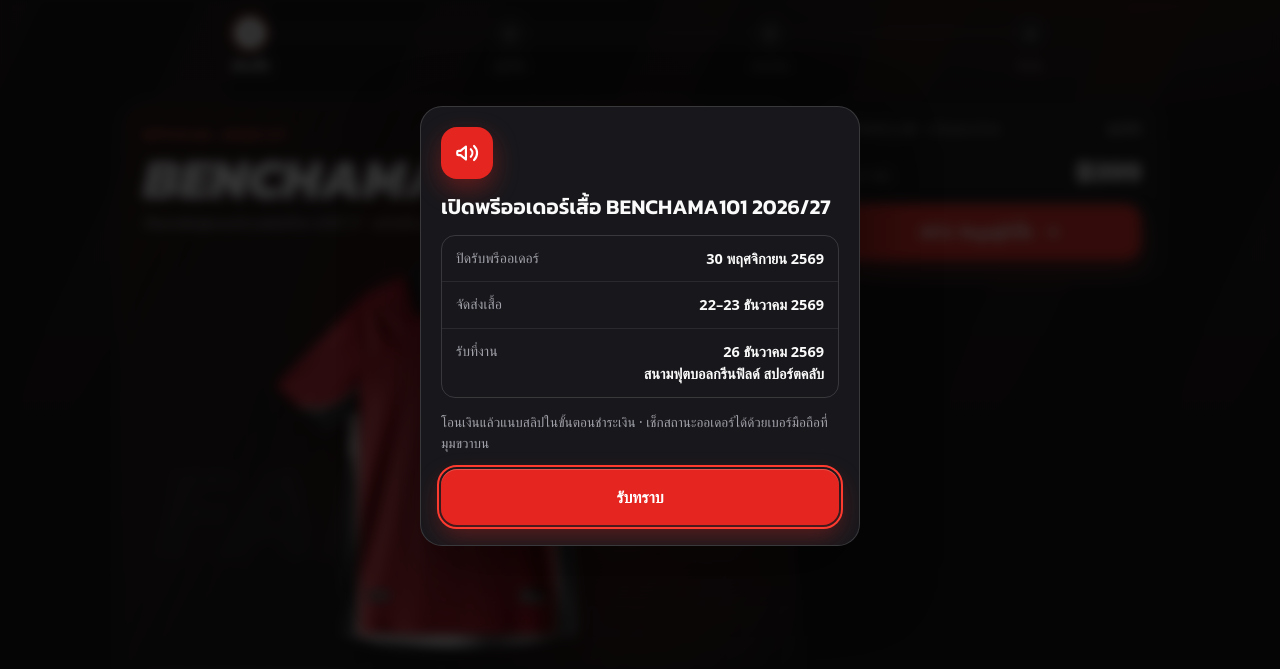
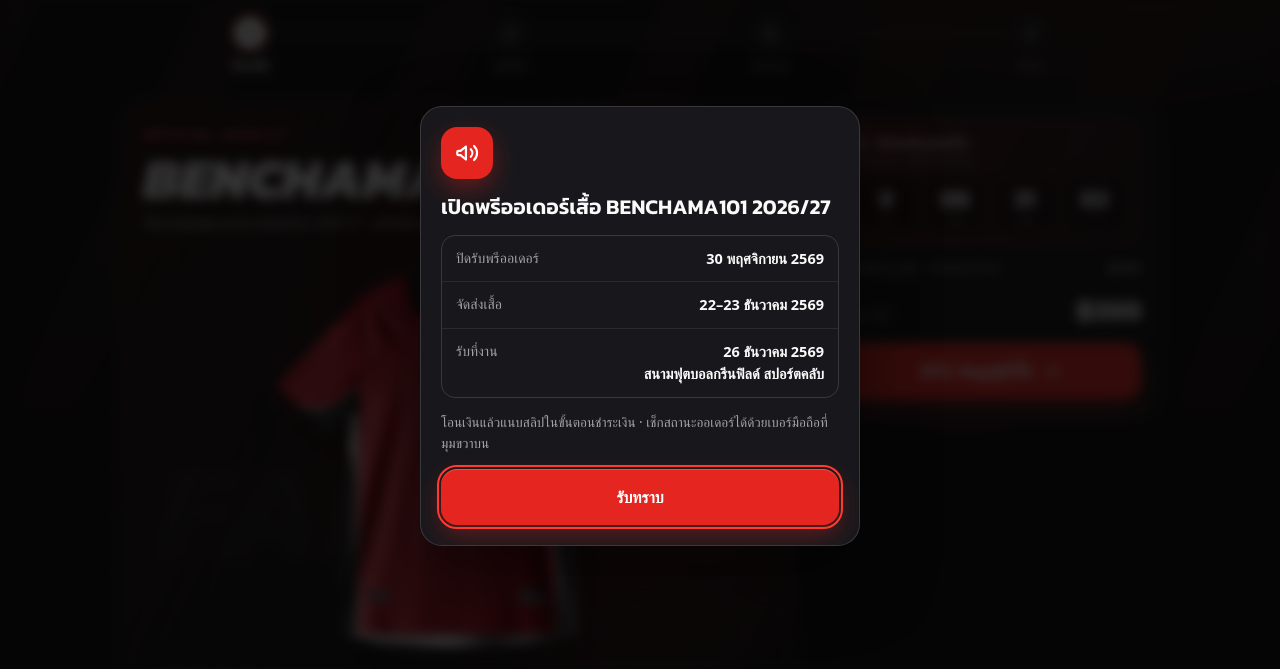
Before and after one commit to superwitsan10-beep/benchama101-jersey, a plain HTML site: page index.html in a window 1280 px wide. Shown: the part 74-743 px from the top of the page. Drawn offline with Linux system fonts and the light colour scheme; a web font is replaced by a local one.

Commit message:
Add pre-order countdown to order summary panel
Co-Authored-By: Claude Opus 5.5 <noreply@anthropic.com>
Claude-Session: https://claude.ai/code/session_012rsS9GvruoQ5gqp8V116oS

```diff
--- a/index.html
+++ b/index.html
@@ -150,6 +150,21 @@ select.in option{background:#18181C}
 .modal{position:fixed;inset:0;z-index:55;background:rgba(5,5,6,.8);backdrop-filter:blur(6px);-webkit-backdrop-filter:blur(6px);display:flex;align-items:flex-end;justify-content:center;padding:16px;animation:fade .2s}
 @media (min-width:600px){.modal{align-items:center}}
 .modal-card{width:min(440px,100%);max-height:88vh;overflow:auto;background:var(--surface2);border:1px solid var(--line2);border-radius:22px;padding:20px;display:flex;flex-direction:column;gap:12px;box-shadow:0 30px 70px rgba(0,0,0,.5);animation:in .3s var(--ease)}
+.cd{display:flex;align-items:center;justify-content:space-between;gap:10px;padding:12px 12px 12px 14px;border-radius:16px;background:linear-gradient(120deg,rgba(229,37,31,.22),rgba(229,37,31,.06));border:1px solid rgba(255,90,82,.35)}
+.cd-l{display:flex;flex-direction:column;gap:1px;min-width:0}
+.cd-l b{font-size:13.5px;font-weight:600;color:#FFD1CE;display:flex;align-items:center;gap:6px;white-space:nowrap}
+.cd-l span{font-size:11.5px;color:var(--muted);white-space:nowrap}
+.cd-t{display:flex;gap:5px;flex:none}
+.cd-t div{min-width:42px;padding:5px 2px 4px;border-radius:10px;background:rgba(0,0,0,.45);border:1px solid var(--line2);display:flex;flex-direction:column;align-items:center;line-height:1}
+.cd-t b{font-family:Kanit,sans-serif;font-weight:700;font-size:19px;font-variant-numeric:tabular-nums}
+.cd-t small{font-size:10px;color:var(--muted);margin-top:3px}
+.cd.urgent{background:linear-gradient(120deg,rgba(229,37,31,.45),rgba(229,37,31,.15));border-color:var(--red-hi)}
+.cd.urgent .cd-l b i{animation:blink 1s steps(2) infinite}
+.cd.closed{justify-content:center;background:rgba(255,255,255,.04);border-color:var(--line2)}
+@keyframes blink{50%{opacity:.2}}
+@media (max-width:430px){.cd-l span{display:none}}
+@media (max-width:370px){.cd-t div{min-width:36px}.cd-t b{font-size:16px}}
+@media (min-width:920px){.cd{flex-direction:column;align-items:stretch;gap:10px;padding:14px}.cd-t{display:grid;grid-template-columns:repeat(4,minmax(0,1fr));gap:6px}.cd-t div{padding:8px 2px 6px}.cd-t b{font-size:24px}}
 .ann{gap:14px;text-align:left}
 .ann-ic{width:52px;height:52px;border-radius:16px;background:var(--red);display:grid;place-items:center;box-shadow:0 10px 24px rgba(229,37,31,.35)}
 .ann h2{font-size:21px;line-height:1.3}
@@ -362,6 +377,15 @@ details pre{white-space:pre-wrap;word-break:break-word;background:rgba(0,0,0,.4)
       <button type="button" class="add" id="addItem"><span class="plus"><svg width="16" height="16" viewBox="0 0 24 24" fill="none" stroke="currentColor" stroke-width="3" stroke-linecap="round" aria-hidden="true"><path d="M12 5v14M5 12h14"/></svg></span>เพิ่มเสื้ออีกตัว</button>
     </div>
     <aside class="side">
+      <div class="cd" id="countdown" role="timer" aria-live="off">
+        <div class="cd-l"><b><i style="display:inline-flex"><svg width="15" height="15" viewBox="0 0 24 24" fill="none" stroke="currentColor" stroke-width="2.2" stroke-linecap="round" stroke-linejoin="round" aria-hidden="true"><circle cx="12" cy="13" r="8"/><path d="M12 9v4l2.5 2.5M9 2h6"/></svg></i>ปิดรับพรีออเดอร์ใน</b><span id="cdDate"></span></div>
+        <div class="cd-t" aria-hidden="true">
+          <div><b id="cdD">0</b><small>วัน</small></div>
+          <div><b id="cdH">00</b><small>ชม.</small></div>
+          <div><b id="cdM">00</b><small>นาที</small></div>
+          <div><b id="cdS">00</b><small>วิ</small></div>
+        </div>
+      </div>
       <div class="lines" id="s1lines"></div>
       <div class="total"><span class="lbl" id="s1count">รวม 1 ตัว</span><b id="s1total">฿0</b></div>
       <button type="button" class="btn" id="to2">ถัดไป: ข้อมูลผู้สั่งซื้อ <svg width="18" height="18" viewBox="0 0 24 24" fill="none" stroke="currentColor" stroke-width="2.5" stroke-linecap="round" stroke-linejoin="round" aria-hidden="true"><path d="M5 12h14M13 6l6 6-6 6"/></svg></button>
@@ -590,6 +614,8 @@ const ANNOUNCE = {
   note: 'โอนเงินแล้วแนบสลิปในขั้นตอนชำระเงิน · เช็กสถานะออเดอร์ได้ด้วยเบอร์มือถือที่มุมขวาบน',
   button: 'รับทราบ'
 };
+/* ===== เวลาปิดรับพรีออเดอร์ (นับถอยหลัง) — เวลาไทย ===== */
+const DEADLINE = '2026-11-30T23:59:59+07:00';
 const API_URL = 'https://script.google.com/macros/s/AKfycbzEo7OMlW_j7lcUMmZ7-jUrhBFkKfLA_W2nSH-re9K3S_Y7k2QrVS-d1JpF0XkbRg8Z/exec';
 
 const MODELS = {
@@ -1006,6 +1032,23 @@ document.addEventListener('keydown',e=>{ if(e.key==='Escape' && !$('lightbox').h
 Object.values(MODELS).forEach(m=>{ [m.img,m.back].forEach(u=>{ const i=new Image(); i.src=u; }); });
 renderItems(); go(1); route();
 
+/* countdown */
+(function(){
+  const end=new Date(DEADLINE).getTime(), box=$('countdown'); if(!box||isNaN(end)) return;
+  $('cdDate').textContent='ถึง '+new Date(end).toLocaleString('th-TH',{timeZone:'Asia/Bangkok',day:'numeric',month:'short',year:'numeric',hour:'2-digit',minute:'2-digit'})+' น.';
+  const pad=n=>String(n).padStart(2,'0');
+  let t;
+  function tick(){
+    const ms=end-Date.now();
+    if(ms<=0){ box.className='cd closed'; box.innerHTML='<b style="font-size:14px;color:var(--soft)">ปิดรับพรีออเดอร์แล้ว</b>'; clearInterval(t); return; }
+    const s=Math.floor(ms/1000), d=Math.floor(s/86400), h=Math.floor(s%86400/3600), m=Math.floor(s%3600/60), sec=s%60;
+    $('cdD').textContent=d; $('cdH').textContent=pad(h); $('cdM').textContent=pad(m); $('cdS').textContent=pad(sec);
+    box.classList.toggle('urgent', ms<86400000);
+    box.setAttribute('aria-label',`ปิดรับพรีออเดอร์ในอีก ${d} วัน ${h} ชั่วโมง ${m} นาที`);
+  }
+  tick(); t=setInterval(tick,1000);
+})();
+
 /* ประกาศ: ขึ้นครั้งเดียวต่อเครื่อง (ต่อ id) หลังหน้าโหลดหายไป */
 let annReturn=null;
 function showAnnounce(){
```
